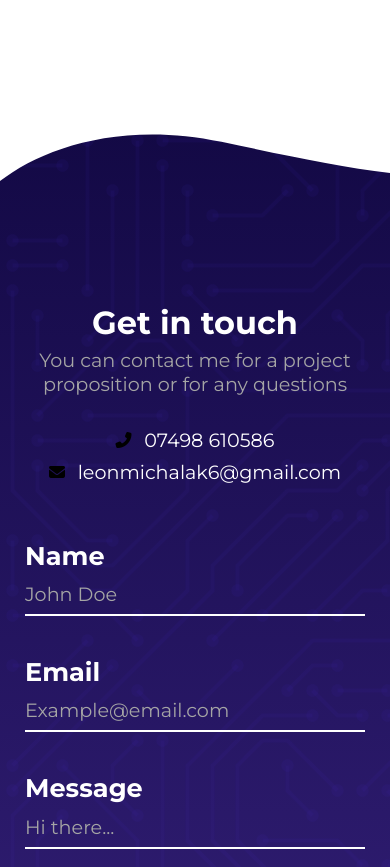
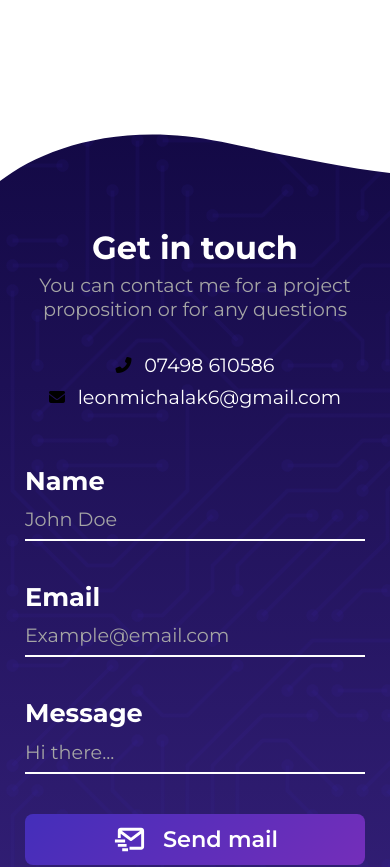
Before and after one commit to NinjaInShade/portfolio, a React (Create React App) app: page / in a window 390 px wide. Shown: the part 4500-5367 px from the top of the page. Built offline with nearby package versions, Linux system fonts and the light colour scheme.

Commit message:
padding fix

```diff
--- a/src/components/UI/ContactForm.css
+++ b/src/components/UI/ContactForm.css
@@ -129,6 +129,10 @@
 }
 
 @media (max-width: 1200px) {
+  .home-contact {
+    padding: 75px 0;
+  }
+
   .home-contact-container {
     flex-direction: column;
   }
```
